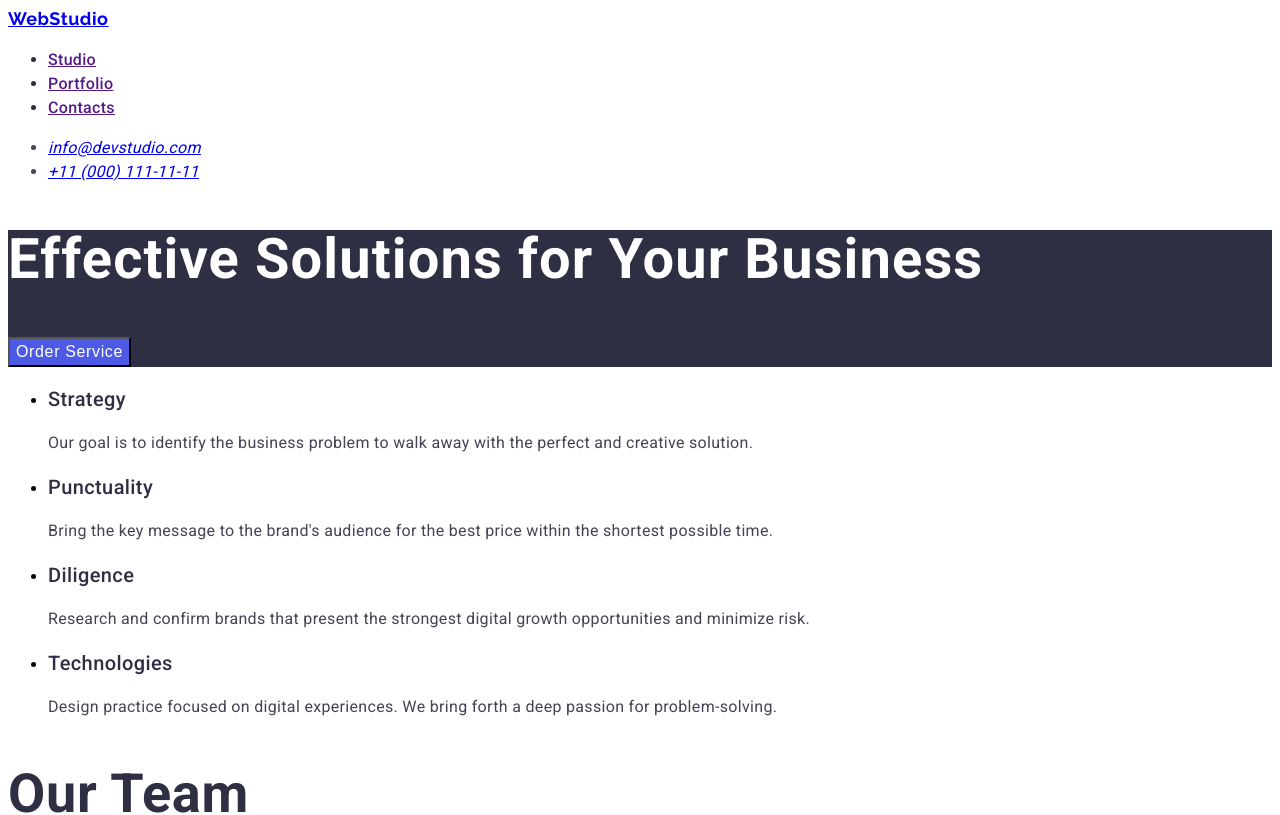
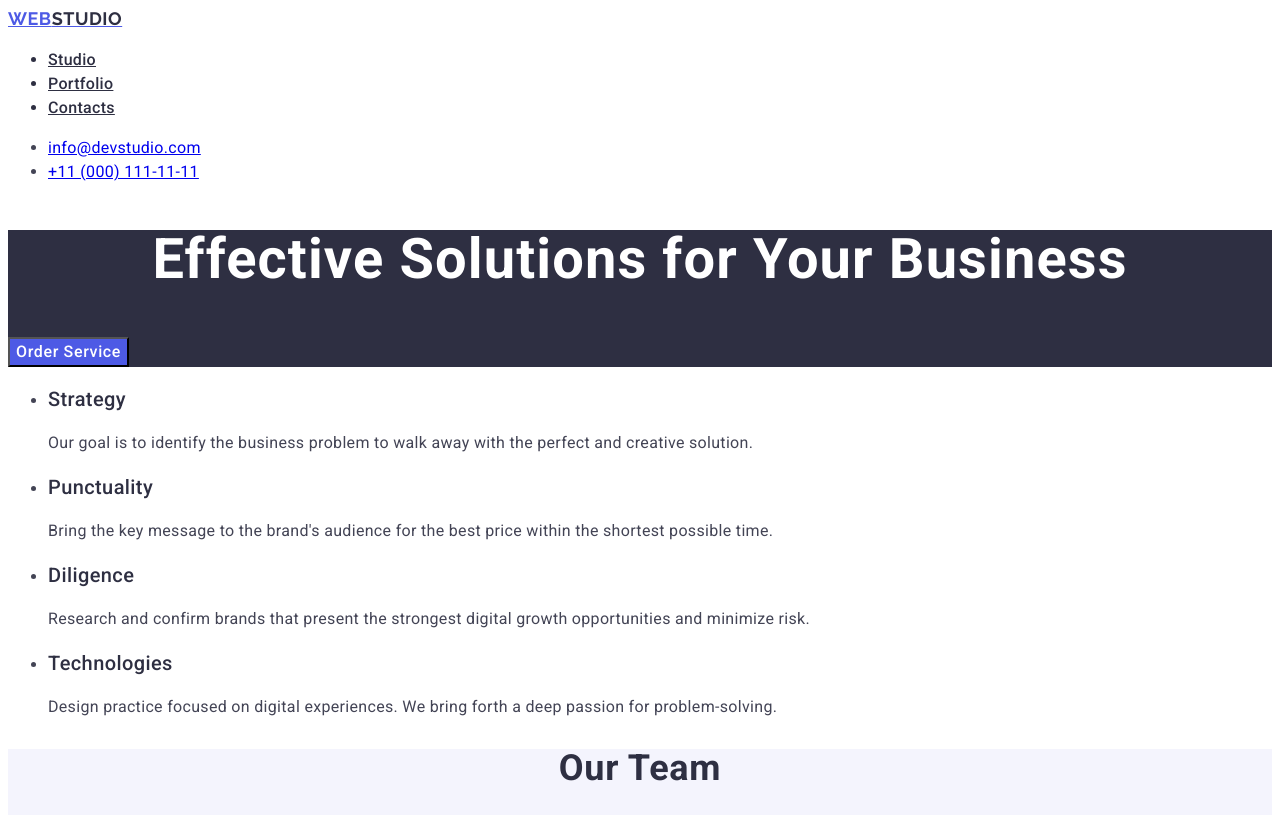
Before and after one commit to Voytovic/goit-homework-02, a plain HTML site: page index.html in a window 1280 px wide. Shown: the top 815 px of the page. Drawn offline with Linux system fonts and the light colour scheme.

Commit message:
hw2-dub2

```diff
--- a/css/styles.css
+++ b/css/styles.css
@@ -1,6 +1,8 @@
 body {
   font-family: "Raleway", sans-serif;
   font-family: "Roboto", sans-serif;
+  color: #434455;
+  background-color: #ffffff;
 }
 
 /** ================HEADER==================== */
@@ -12,11 +14,17 @@ body {
   letter-spacing: 0.02em;
 }
 .header-logo {
-  font-family: Raleway;
+  font-family: Raleway, sans-serif;
   font-size: 18px;
   font-weight: 700;
-  line-height: 21px;
+  line-height: 1.17;
   letter-spacing: 0.03em;
+  text-transform: uppercase;
+  color: #4d5ae5;
+}
+
+.header-logo-span {
+  color: #2e2f42;
 }
 .header-menu-list {
   font-size: 16px;
@@ -42,28 +50,20 @@ body {
   font-weight: 500;
   line-height: 24px;
   letter-spacing: 0.02em;
+  color: #2e2f42;
 }
 
 .address {
   color: #434455;
   font-size: 16px;
   font-weight: 400;
+  font-style: normal;
   line-height: 1.5;
   letter-spacing: 0.02em;
 }
 .address-list {
-  color: #434455;
-  font-size: 16px;
-  font-weight: 400;
-  line-height: 1.5;
-  letter-spacing: 0.02em;
 }
 .address-list-item {
-  color: #434455;
-  font-size: 16px;
-  font-weight: 400;
-  line-height: 1.5;
-  letter-spacing: 0.02em;
 }
 .address-link {
   color: #434455;
@@ -87,6 +87,7 @@ body {
 }
 .hero-title {
   color: #fff;
+  text-align: center;
   font-size: 56px;
   font-weight: 700;
   line-height: 1.07;
@@ -94,11 +95,18 @@ body {
 }
 .hero-btn {
   color: #fff;
+  font-family: "Roboto", sans-serif;
   font-size: 16px;
   font-weight: 500;
   line-height: 1.5;
   letter-spacing: 0.04em;
   background-color: #4d5ae5;
+}
+
+.hero-btn:hover,
+.hero-btn:focus {
+  color: #404bbf;
+  cursor: pointer;
 }
 /** ================FEATURES==================== */
 .features {
@@ -136,6 +144,7 @@ body {
 }
 /** ================TEAM==================== */
 .team {
+  background-color: #f4f4fd;
   color: #2e2f42;
   font-size: 36px;
   font-style: normal;
@@ -144,10 +153,19 @@ body {
   letter-spacing: 0.02em;
 }
 .team-title {
+  color: #2e2f42;
+  text-align: center;
+  font-size: 36px;
+  font-style: normal;
+  font-weight: 700;
+  line-height: 1.11;
+  letter-spacing: 0.02em;
+  text-transform: capitalize;
 }
 .team-hero {
 }
 .team-hero-name {
+  background-color: #ffffff;
   color: #2e2f42;
   font-size: 20px;
   font-weight: 500;
@@ -172,6 +190,14 @@ body {
   letter-spacing: 0.02em;
 }
 .portfolio-title {
+  color: #2e2f42;
+  text-align: center;
+  font-size: 36px;
+  font-style: normal;
+  font-weight: 700;
+  line-height: 1.11;
+  letter-spacing: 0.02em;
+  text-transform: capitalize;
 }
 .portfolio-title-list {
 }
@@ -186,9 +212,6 @@ body {
 }
 .portfolio-item-info {
   color: var(--SLATE, #434455);
-
-  /* Body */
-  font-family: Roboto;
   font-size: 16px;
   font-weight: 400;
   line-height: 1.5;
@@ -201,13 +224,19 @@ body {
   background-color: #2e2f42;
 }
 .footer-title {
-  color: #f4f4fd;
+  color: #4d5ae5;
   font-family: Raleway;
   font-size: 18px;
+  font-style: normal;
   font-weight: 700;
-  line-height: 1.16; /* 116.667% */
+  line-height: 1.17;
   letter-spacing: 0.03em;
+  text-transform: uppercase;
 }
+.footer-title-span {
+  color: #f4f4fd;
+}
+
 .footer-title-item {
   color: #f4f4fd;
   font-size: 16px;
--- a/index.html
+++ b/index.html
@@ -15,7 +15,9 @@
   <body>
     <header class="header" id="header">
       <nav class="header-navigation">
-        <a href="./index.html" class="header-logo">WebStudio</a>
+        <a href="./index.html" class="header-logo"
+          >Web<span class="header-logo-span">Studio</span></a
+        >
         <ul class="header-menu-list">
           <li class="header-menu-item">
             <a class="header-menu-link" href="">Studio</a>
@@ -195,7 +197,9 @@
       </section>
     </main>
     <footer class="footer">
-      <a href="./index.html" class="footer-title">WebStudio</a>
+      <a href="./index.html" class="footer-title"
+        >Web<span class="footer-title-span">Studio</span></a
+      >
       <p class="footer-title-item">
         Increase the flow of customers and sales for your business with digital
         marketing & growth solutions.
```
